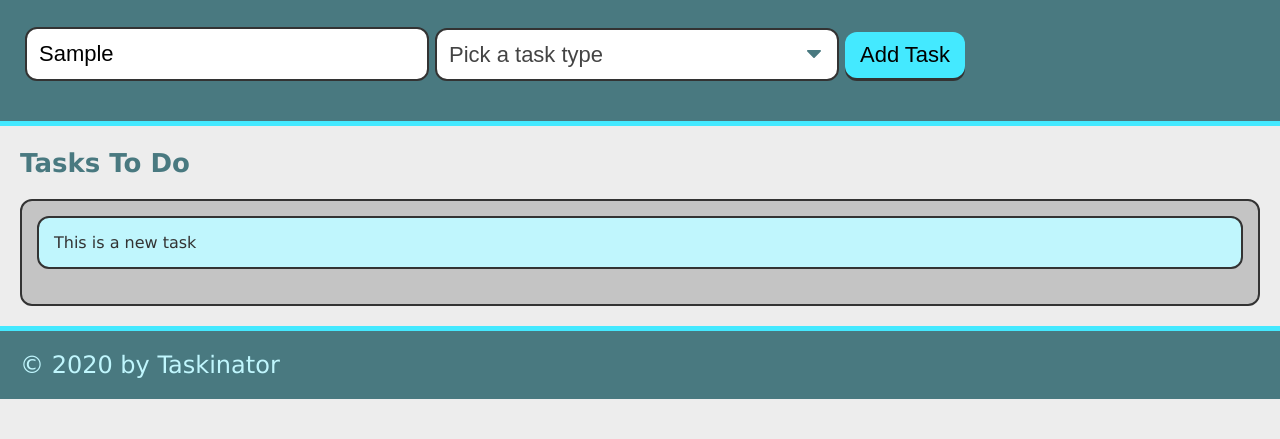
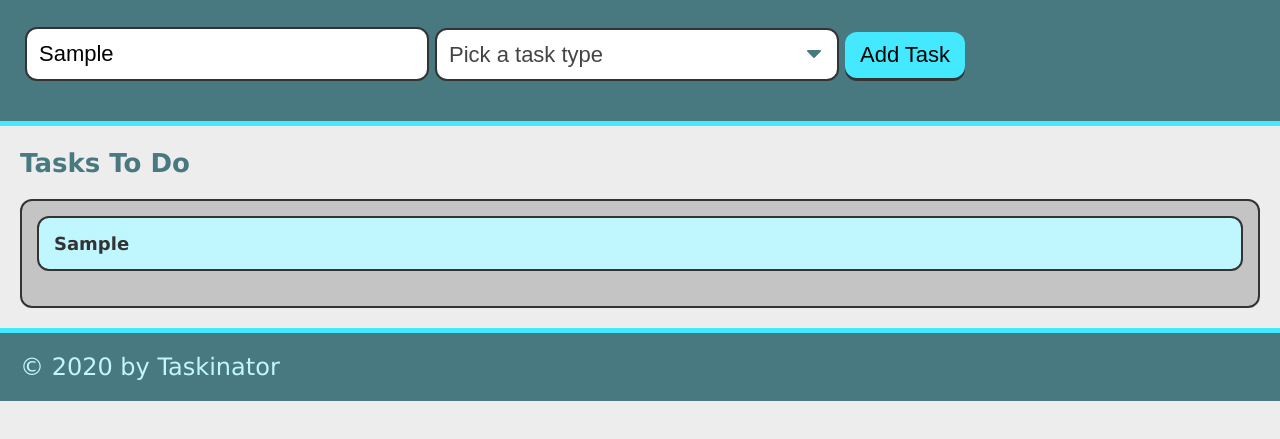
Before and after one commit to quasse/taskinator, a plain HTML site: page index.html in a window 1280 px wide. Both pictures are taken after typing "Sample" into the empty fields and a click on the button "Add Task". Shown: the part 115-554 px from the top of the page. Drawn offline with Linux system fonts and the light colour scheme.

Commit message:
Refactor createTaskHandler to add task to list

```diff
--- a/assets/js/script.js
+++ b/assets/js/script.js
@@ -4,9 +4,28 @@ var tasksToDoEl = document.querySelector("#tasks-to-do");
 var createTaskHandler = function () {
   event.preventDefault();
 
+  var taskNameInput = document.querySelector("input[name='task-name']").value;
+  var taskTypeInput = document.querySelector("select[name='task-type']").value;
+
+  //Create list item
   var listItemEl = document.createElement("li");
   listItemEl.className = "task-item";
-  listItemEl.textContent = "This is a new task";
+
+  //Create div to hold task info and add to list item
+  var taskInfoEl = document.createElement("div");
+  //give it a class name
+  taskInfoEl.className = "task-info";
+  //Add HTML content to DIV
+  taskInfoEl.innerHTML =
+    "<h3 class='task-name'>" +
+    taskNameInput +
+    "</h3><span class='task-type'>" +
+    taskTypeInput +
+    "</span>";
+
+  listItemEl.appendChild(taskInfoEl);
+
+  //Add entire list item to list
   tasksToDoEl.appendChild(listItemEl);
 };
 
--- a/index.html
+++ b/index.html
@@ -16,7 +16,7 @@
           <input type="text" name="task-name" placeholder="Enter Task Name" />
         </div>
         <div class="form-group">
-          <select name="class-type" class="select-dropdown">
+          <select name="task-type" class="select-dropdown">
             <option value="" disabled selected>Pick a task type</option>
             <option value="Print">Print</option>
             <option value="Web">Web</option>
```
